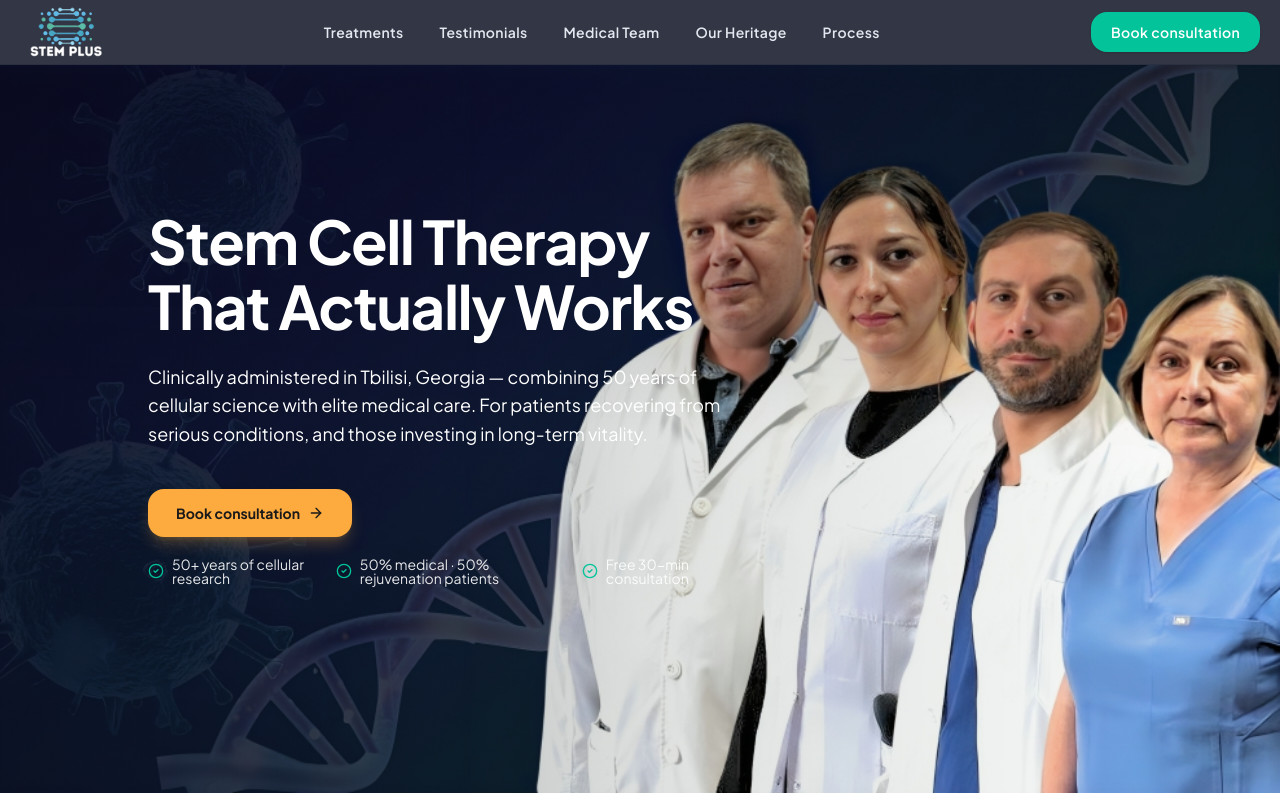
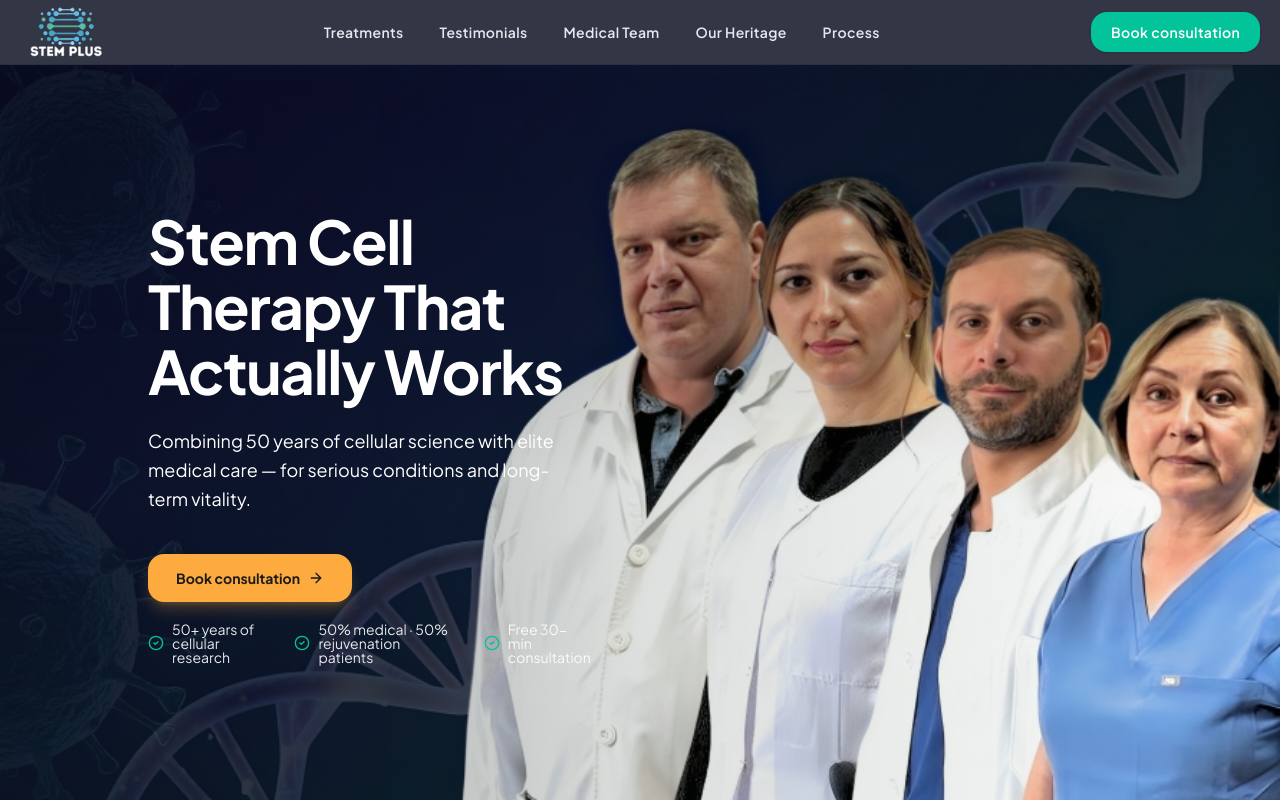
Before and after one commit to newcotelgit/stemplus, a React (Vite) app: page / in a window 1280 px wide. Shown: the top 800 px of the page. Built offline with nearby package versions, Linux system fonts and the light colour scheme.

Commit message:
Constrain hero text to left column

```diff
--- a/src/pages/Landing.tsx
+++ b/src/pages/Landing.tsx
@@ -571,7 +571,7 @@ function Hero() {
 
         {/* Hero content — left aligned */}
         <div className="relative z-10 max-w-5xl mx-auto px-5 pt-[55vh] pb-12 sm:pt-24">
-          <div className="max-w-xl">
+          <div className="w-full sm:max-w-[45%]">
             <ScrollReveal delay={80}>
               <h1
                 className="text-4xl sm:text-5xl md:text-6xl font-bold tracking-tight text-white text-left"
@@ -586,7 +586,7 @@ function Hero() {
                 className="hidden sm:block mt-6 text-lg text-white text-left"
                 style={{ textWrap: "pretty", lineHeight: "1.6" }}
               >
-                Clinically administered in Tbilisi, Georgia — combining 50 years of cellular science with elite medical care. For patients recovering from serious conditions, and those investing in long-term vitality.
+                Combining 50 years of cellular science with elite medical care — for serious conditions and long-term vitality.
               </p>
             </ScrollReveal>
 
```
